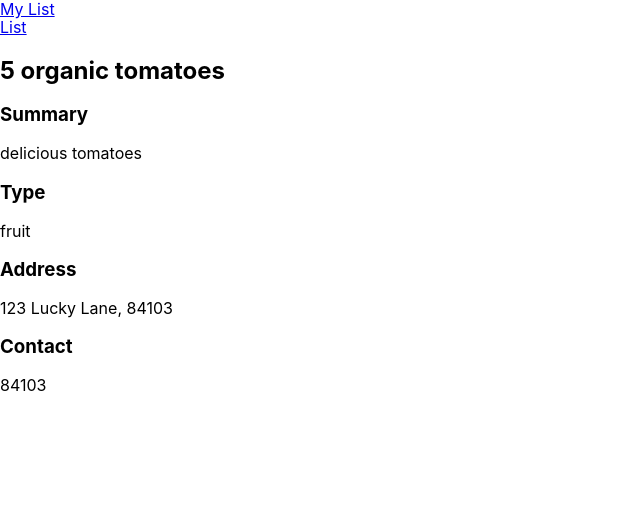
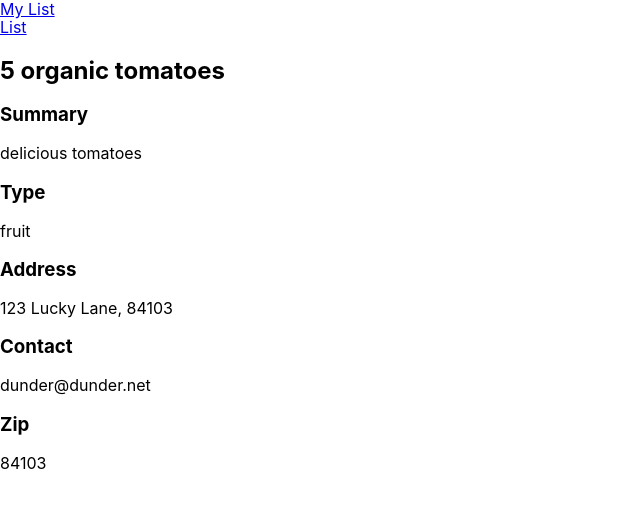
Before and after one commit to Mengqi89/open-garden-client, a React (Create React App) app: page /list/0 in a window 1280 px wide. Shown: the top 508 px of the page, without its empty margins (0-640 px from the left). Built offline with nearby package versions, Linux system fonts and the light colour scheme.

Commit message:
added event handler for AddListingForm

```diff
--- a/src/App.js
+++ b/src/App.js
@@ -7,10 +7,9 @@ import LoginPage from './components/LoginPage/LoginPage'
 import ListingPage from './components/ListingPage/ListingPage'
 import AddListingPage from './components/AddListingPage/AddListingPage'
 import EditListingPage from './components/EditListingPage/EditListingPage'
-import MyListPage from './components/MyListPage/MyListPage';
+import MyListPage from './components/MyListPage/MyListPage'
 
 class App extends Component {
-
   state = {
     listings: [
       {
@@ -18,6 +17,7 @@ class App extends Component {
         title: '5 organic tomatoes',
         summary: 'delicious tomatoes',
         address: '123 Lucky Lane, 84103',
+        contact: 'dunder@dunder.net',
         type: 'fruit',
         zip: '84103'
       },
@@ -26,6 +26,7 @@ class App extends Component {
         title: 'fresh peaches',
         summary: 'good peaches',
         address: '123 Sad Lane, 84102',
+        contact: 'dunder@dunder.net',
         type: 'fruit',
         zip: '84102'
       },
@@ -34,6 +35,7 @@ class App extends Component {
         title: 'one watermelon',
         summary: 'a giant watermelon',
         address: '311 Snake Lane, 84105',
+        contact: 'dunder@dunder.net',
         type: 'fruit',
         zip: '84105'
       },
@@ -42,17 +44,8 @@ class App extends Component {
         title: 'potatoes',
         summary: 'organic potatoes',
         address: '333 Trump Lane, 84103',
+        contact: 'dunder@dunder.net',
         type: 'vegetable',
-        zip: '84103'
-      }
-    ],
-    myList: [
-      {
-        id: 0,
-        title: '5 organic tomatoes',
-        summary: 'delicious tomatoes',
-        address: '123 Lucky Lane, 84103',
-        type: 'fruit',
         zip: '84103'
       },
       {
@@ -60,6 +53,7 @@ class App extends Component {
         title: 'peaches',
         summary: 'good peaches',
         address: '123 Sad Lane, 84102',
+        contact: 'dunder@dunder.net',
         type: 'fruit',
         zip: '84102'
       },
@@ -70,7 +64,37 @@ class App extends Component {
         address: '311 Snake Lane, 84105',
         type: 'fruit',
         zip: '84105'
-      }]
+      }
+    ],
+    myList: [
+      {
+        id: 0,
+        title: '5 organic tomatoes',
+        summary: 'delicious tomatoes',
+        address: '123 Lucky Lane, 84103',
+        contact: 'dunder@dunder.net',
+        type: 'vegetable',
+        zip: '84103'
+      },
+      {
+        id: 5,
+        title: 'peaches',
+        summary: 'good peaches',
+        address: '123 Sad Lane, 84102',
+        contact: 'dunder@dunder.net',
+        type: 'fruit',
+        zip: '84102'
+      },
+      {
+        id: 9,
+        title: 'watermelon',
+        summary: 'a giant watermelon',
+        address: '311 Snake Lane, 84105',
+        contact: 'dunder@dunder.net',
+        type: 'fruit',
+        zip: '84105'
+      }
+    ]
   }
 
   handleDelete = (event) => {
@@ -79,6 +103,24 @@ class App extends Component {
     const filteredList = this.state.myList.filter(listing => listing.id !== deleteId)
     this.setState({
       myList: filteredList
+    })
+  }
+
+  handleUpdate = (event, data) => {
+    event.preventDefault()
+    const tempData_myList = this.state.myList
+    const dataToReplace_myList = tempData_myList.filter(item => item.id === data.id)
+    const index_myList = this.state.myList.indexOf(dataToReplace_myList[0])
+    tempData_myList.splice(index_myList, 1, data)
+
+    const tempData_listings = this.state.listings
+    const dataToReplace_listings = tempData_listings.filter(item => item.id === data.id)
+    const index_listings = this.state.listings.indexOf(dataToReplace_listings[0])
+    tempData_listings.splice(index_listings, 1, data)
+
+    this.setState({
+      listings: tempData_listings,
+      myList: tempData_myList
     })
   }
 
@@ -117,9 +159,12 @@ class App extends Component {
               render={() => <MyListPage myList={this.state.myList} handleDelete={this.handleDelete} />}></Route>
             <Route
               exact
-              path={'/list/edit/:listId'}
-              component={EditListingPage}></Route>
-            {/* how to implement edit page */}
+              path={'/edit/:listId'}
+              render={() => <EditListingPage myList={this.state.myList} handleUpdate={this.handleUpdate} />}></Route>
+            {/* <Route
+              exact
+              path={'/edit/:listId'}
+              render={() => <EditListingForm myList={this.state.myList} />}></Route> */}
           </main>
         </div>
       </BrowserRouter>
--- a/src/components/EditListingForm/EditListingForm.js
+++ b/src/components/EditListingForm/EditListingForm.js
@@ -1,44 +1,47 @@
-import React, { Component } from 'react';
+import React, { Component } from 'react'
+import { withRouter } from 'react-router-dom'
 
-class EditListingPage extends Component {
+class EditListingForm extends Component {
     state = {
-        id: 0,
-        listing_title: '5 organic tomatoes',
-        listing_summary: 'delicious vegetables',
-        listing_type: 'vegetable',
-        contact: 'dunder@dunder.net',
-        address: 'dunder residence, Washington DC, USA'
+        id: this.props.id,
+        title: this.props.myList.filter(listing => listing.id === this.props.id)[0].title,
+        summary: this.props.myList.filter(listing => listing.id === this.props.id)[0].summary,
+        contact: this.props.myList.filter(listing => listing.id === this.props.id)[0].contact,
+        address: this.props.myList.filter(listing => listing.id === this.props.id)[0].address,
+        type: this.props.myList.filter(listing => listing.id === this.props.id)[0].type,
+        zip: this.props.myList.filter(listing => listing.id === this.props.id)[0].zip
     }
     handleChange = event => {
+        console.log('hello')
         const name = event.target.name
         this.setState({
             [name]: event.target.value
         })
     }
-    handleSubmit = event => {
-        event.preventDefault()
-        window.localStorage.setItem('Form Data', this.state)
-        this.props.onEditSuccess()
-    }
+    // handleSubmit = event => {
+    //     event.preventDefault()
+    //     window.localStorage.setItem('Form Data', this.state)
+    //     this.props.onEditSuccess()
+    // }
     render() {
         return (
             <div>
-                <form onSubmit={this.handleSubmit}>
+                <form onSubmit={(event) => this.props.handleUpdate(event, this.state)}>
                     <div>
                         <label htmlFor='listing-title'>Title: </label><br />
-                        <input id='listing-title' name='listing_title' type='text' placeholder='five tomatoes' value={this.state.listing_title} onChange={this.handleChange} required />
+                        <input id='listing-title' name='title' type='text' placeholder='five tomatoes' value={this.state.title} onChange={this.handleChange} required />
 
                     </div>
                     <div>
                         <label htmlFor='listing-summary'>Summary: </label><br />
-                        <textarea id='listing-summary' name='listing_summary' rows='10' value={this.state.listing_summary} onChange={this.handleChange} />
+                        <textarea id='listing-summary' name='summary' rows='10' value={this.state.summary} onChange={this.handleChange} />
                     </div>
                     <div>
                         <p>Select listing type</p>
-                        <input type='radio' id='vegetable' name='listing_type' value='vegetable' onChange={this.handleChange} />
+                        <input type='radio' id='vegetable' name='type' checked={this.state.type === 'vegetable'} value='vegetable' onChange={this.handleChange} />
                         <label htmlFor='vegetable'>vegetable</label>
 
-                        <input type='radio' id='fruit' name='listing_type' value='fruit' onChange={this.handleChange}></input>
+                        <input type='radio' id='fruit' name='type' checked={this.state.type === 'fruit'} value='fruit' onChange={this.handleChange}></input>
                         <label htmlFor='fruit'>fruit</label>
                     </div>
                     <div>
@@ -56,4 +59,4 @@ class EditListingPage extends Component {
     }
 }
 
-export default EditListingPage;
+export default withRouter(EditListingForm);
--- a/src/components/EditListingPage/EditListingPage.js
+++ b/src/components/EditListingPage/EditListingPage.js
@@ -1,20 +1,23 @@
 import React from 'react'
 import EditListingForm from '../EditListingForm/EditListingForm'
+import { withRouter } from 'react-router-dom'
 
 function EditListingPage(props) {
+    const id = Number(props.match.params.listId)
+
     function handleEditSuccess() {
-        // const id = props.match.params.id
         const { history } = props
-        history.push('/list/:listId')
+        history.push(`/list/${id}`)
     }
 
     return (
         <div className='EditListingPage'>
             <h2>Edit</h2>
-            <EditListingForm onEditSuccess={handleEditSuccess} />
+            <EditListingForm
+                onEditSuccess={handleEditSuccess}
+                handleUpdate={props.handleUpdate} myList={props.myList} id={id} />
         </div>
     )
-
 }
 
-export default EditListingPage;
+export default withRouter(EditListingPage)
--- a/src/components/FilterableList/FilterableList.js
+++ b/src/components/FilterableList/FilterableList.js
@@ -25,7 +25,6 @@ function FilterableList(props) {
     const list = props.listings
         .filter(listing => checkZip(listing) && checkType(listing))
         .map(listing => <li key={listing.id}><Link to={`/list/${listing.id}`}>{listing.title}</Link></li>)
-    console.log(props.listings)
     return (
         <div>
             {list}
--- a/src/components/ListingPage/ListingPage.js
+++ b/src/components/ListingPage/ListingPage.js
@@ -32,6 +32,10 @@ function ListingPage(props) {
                 </div>
                 <div>
                     <h3>Contact</h3>
+                    <p>{listing[0].contact}</p>
+                </div>
+                <div>
+                    <h3>Zip</h3>
                     <p>{listing[0].zip}</p>
                 </div>
             </section>
--- a/src/components/MyListItem/MyListItem.js
+++ b/src/components/MyListItem/MyListItem.js
@@ -6,7 +6,7 @@ function MyListItem(props) {
     const myList = props.list.map(listing =>
         <li key={listing.id}>
             <Link to={`/list/${listing.id}`}>{listing.title}</Link>
-            <Link to={`/list/edit/${listing.id}`}><button>Edit</button></Link>
+            <Link to={`/edit/${listing.id}`}><button>Edit</button></Link>
             <form onSubmit={props.handleDelete} name={listing.id}>
                 <button type='submit'>Delete</button>
             </form>
```
